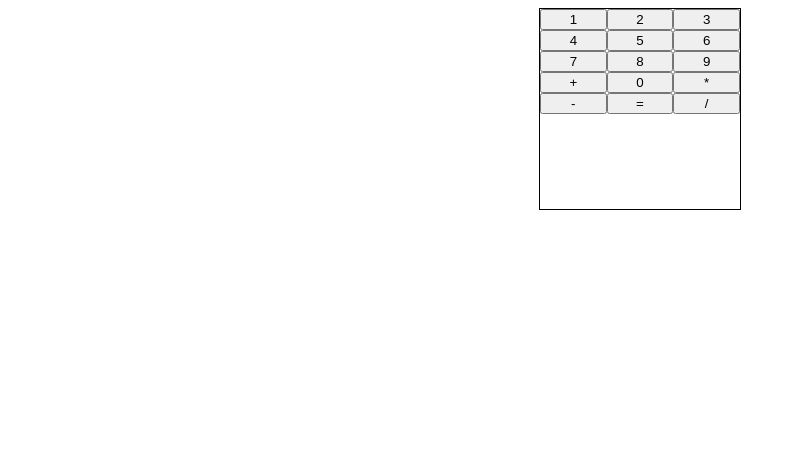
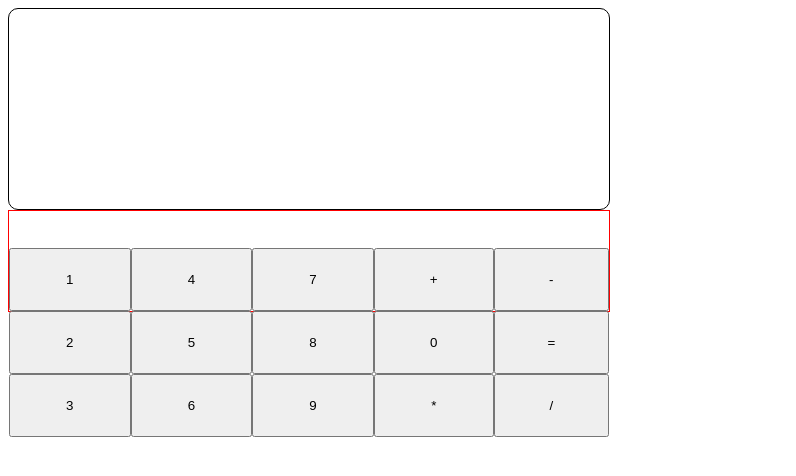
Before and after one commit to emir-kandemir/odin-calculator, a plain HTML site: page index.html in a window 1280 px wide. Shown: the whole page, without its empty margins (0-796 px from the left). Drawn offline with Linux system fonts and the light colour scheme.

Commit message:
Add calc-screen styling

```diff
--- a/style.css
+++ b/style.css
@@ -1,38 +1,26 @@
 body {
   display: flex;
   justify-content: center;
+  flex-direction: column;
 }
 .container {
-  border: 1px solid black;
-  height: 200px;
-  width: 200px;
+  justify-content: flex-end;
+  border: 1px solid red;
+  display: flex;
+  flex-wrap: wrap;
+  flex-direction: column;
+  width: 600px;
+  height: 50px;
+  padding-top: 50px;
+  flex-basis: auto;
 }
 button {
   width: 100%;
   height: 100%;
 }
-.row-1 {
-  display: flex;
-  justify-content: center;
-  align-items: center;
+#calc-screen {
+  border: 1px solid black;
+  border-radius: 10px;
+  width: 600px;
+  height: 200px;
 }
-.row-2 {
-  display: flex;
-  justify-content: center;
-  align-items: center;
-}
-.row-3 {
-  display: flex;
-  justify-content: center;
-  align-items: center;
-}
-.row-4 {
-  display: flex;
-  justify-content: center;
-  align-items: center;
-}
-.row-5 {
-  display: flex;
-  justify-content: center;
-  align-items: center;
-}
```
